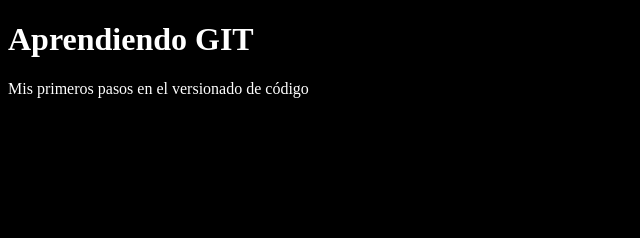
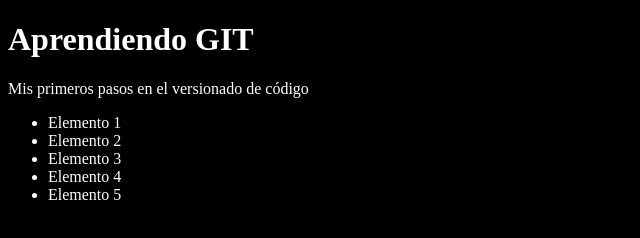
Before and after one commit to Omar0511/yt-git-main, a plain HTML site: page index.html in a window 1280 px wide. Shown: the whole page, without its empty margins (0-640 px from the left). Drawn offline with Linux system fonts and the light colour scheme.

Commit message:
Agregando ul en el index.html

```diff
--- a/index.html
+++ b/index.html
@@ -10,5 +10,12 @@
 <body>
     <h1>Aprendiendo GIT</h1>
     <p>Mis primeros pasos en el versionado de código</p>
+    <ul>
+        <li>Elemento 1</li>
+        <li>Elemento 2</li>
+        <li>Elemento 3</li>
+        <li>Elemento 4</li>
+        <li>Elemento 5</li>
+    </ul>
 </body>
 </html>
```
